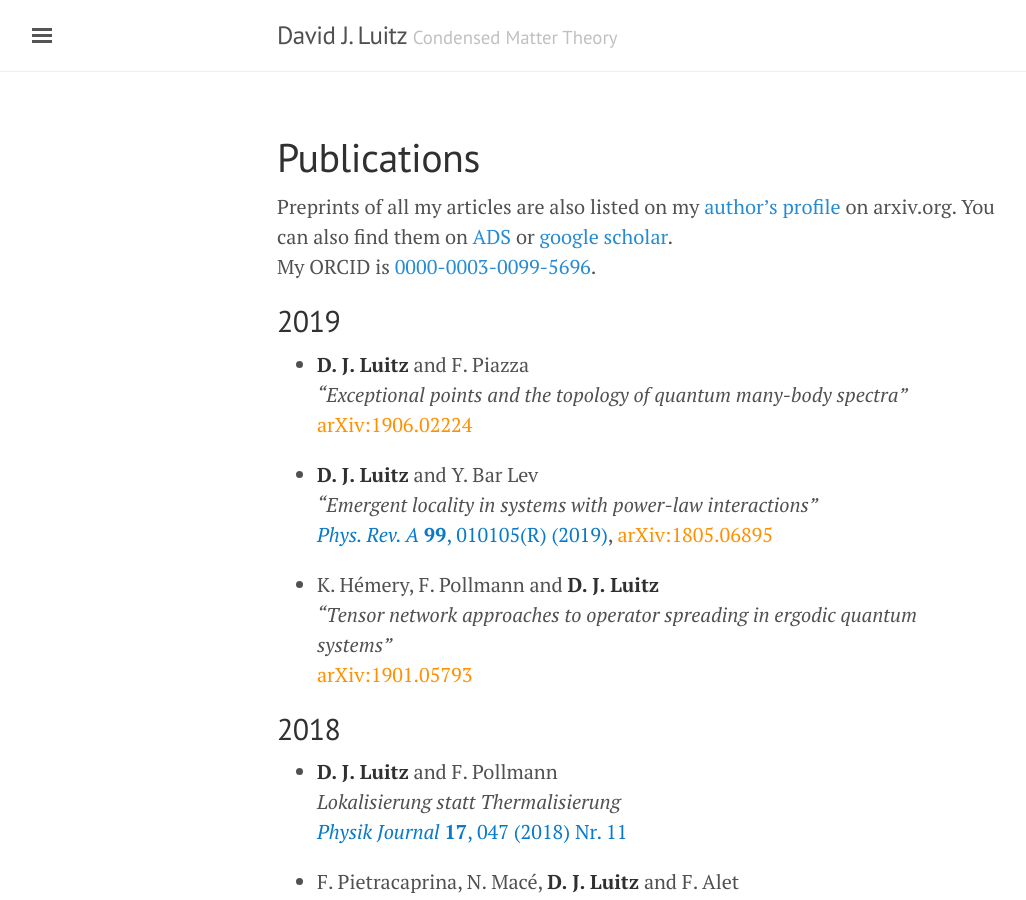
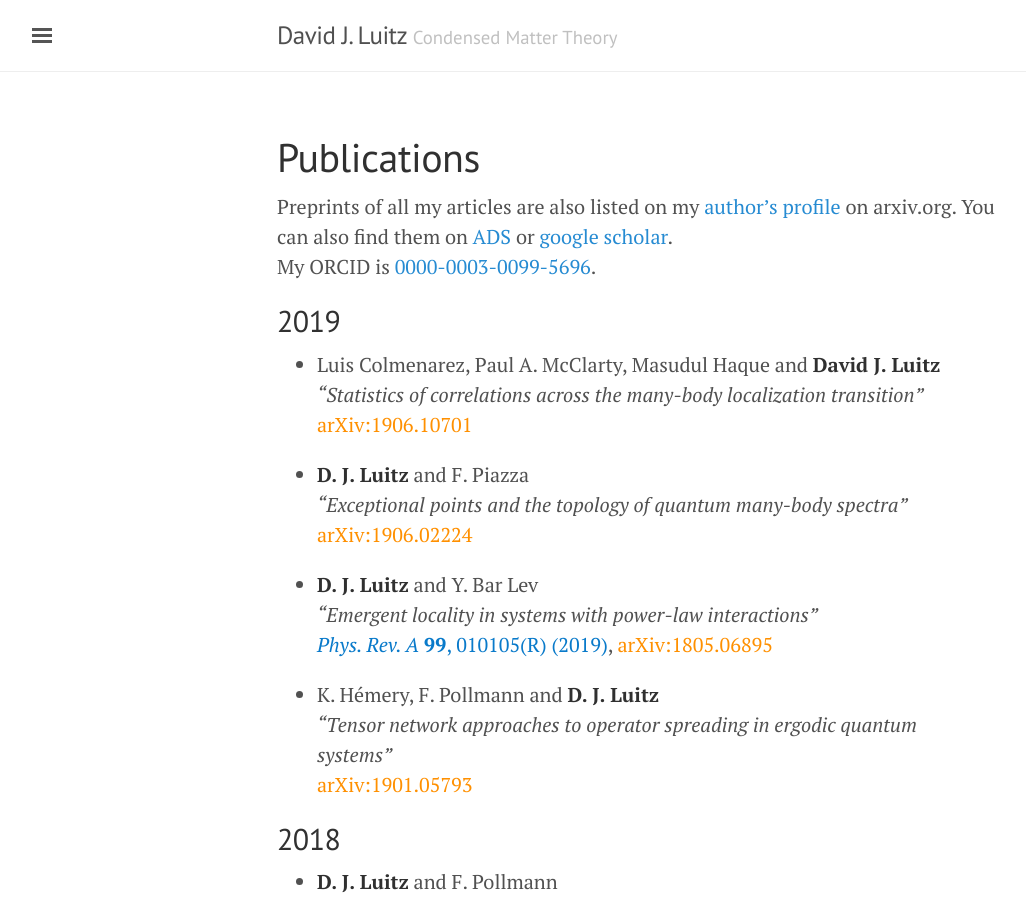
Before and after one commit to dluitz/dluitz.github.io, a Jekyll site: the page built from publications.md, in a window 1280 px wide and 900 px high. Shown: the whole window, without its empty margins (3-1029 px from the left). Built offline with Jekyll 4.4.1, drawn with Linux system fonts in a browser that asks for light colours.

Commit message:
[publist]

```diff
--- a/publications.md
+++ b/publications.md
@@ -9,6 +9,11 @@ My ORCID is [0000-0003-0099-5696](https://orcid.org/0000-0003-0099-5696).
 
 2019
 ----
+
++ Luis Colmenarez, Paul A. McClarty, Masudul Haque and **David J. Luitz**
+*"Statistics of correlations across the many-body localization transition"*
+[arXiv:1906.10701](https://arxiv.org/abs/1906.10701){:class='arxiv'}
+
 
 + **D. J. Luitz** and F. Piazza
 *"Exceptional points and the topology of quantum many-body spectra"*
```
